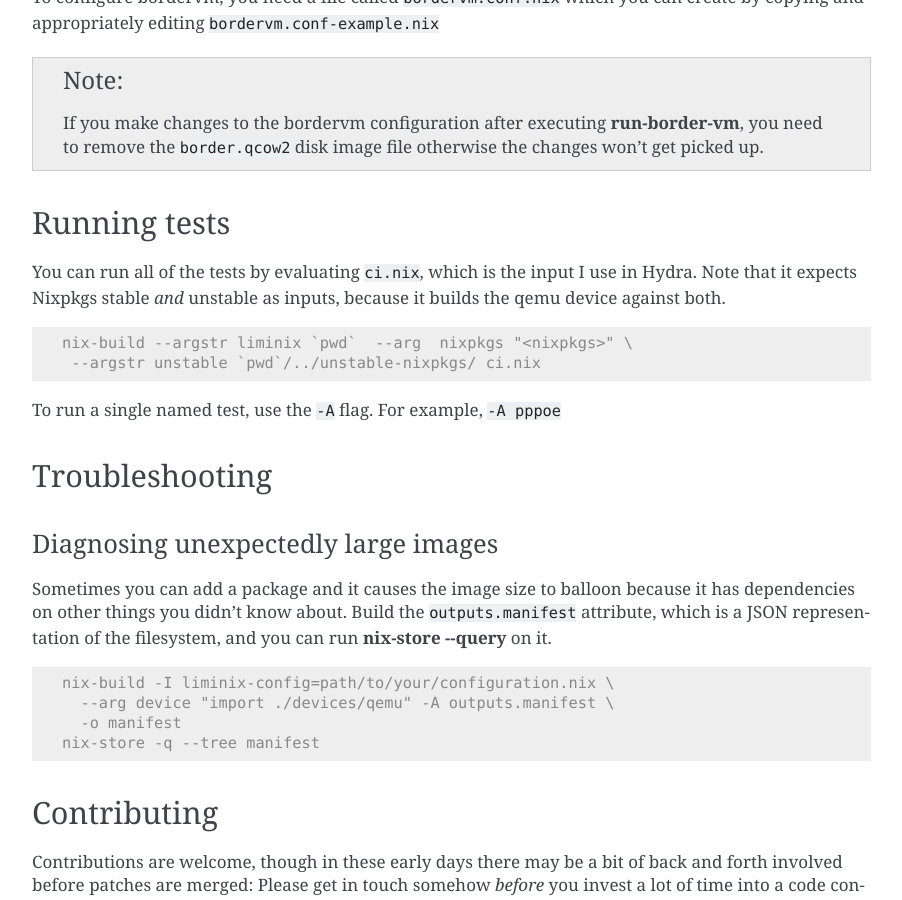
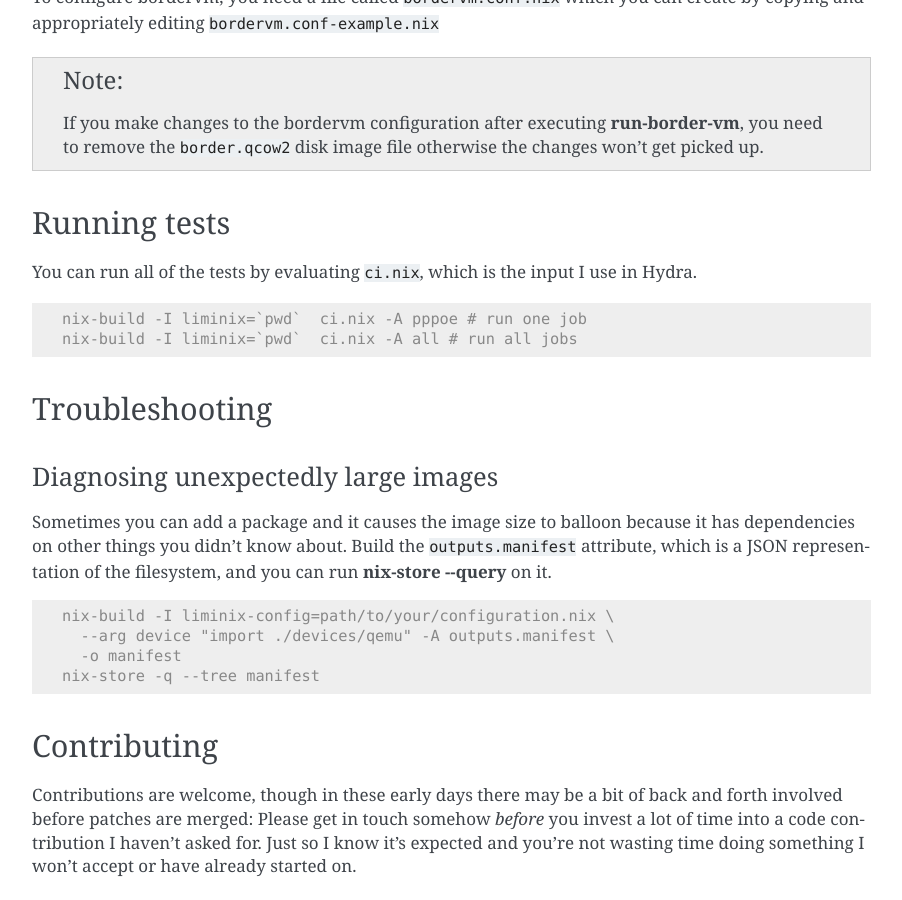
Before and after one commit to telent/liminix, a Sphinx documentation site: the page built from doc/development.rst, in a window 1280 px wide and 900 px high, scrolled down 3671 px. Shown: the whole window, without its empty margins (282-1184 px from the left). Built offline with Sphinx 7.4.7, drawn with Linux system fonts in a browser that asks for light colours; pages that are not in the unit, such as notebooks, are missing from menus.

Commit message:
add CI "all" target

```diff
--- a/doc/development.rst
+++ b/doc/development.rst
@@ -232,17 +232,12 @@ Running tests
 *************
 
 You can run all of the tests by evaluating :file:`ci.nix`, which is the
-input I use in Hydra. Note that it expects Nixpkgs stable `and` unstable
-as inputs, because it builds the qemu device against both.
+input I use in Hydra.
 
 .. code-block:: console
 
-    nix-build --argstr liminix `pwd`  --arg  nixpkgs "<nixpkgs>" \
-     --argstr unstable `pwd`/../unstable-nixpkgs/ ci.nix
-
-To run a single named test, use the ``-A`` flag. For example, ``-A pppoe``
-
-
+    nix-build -I liminix=`pwd`  ci.nix -A pppoe # run one job
+    nix-build -I liminix=`pwd`  ci.nix -A all # run all jobs
 
 
 Troubleshooting
```
Also changed, not shown: 2 other files.
